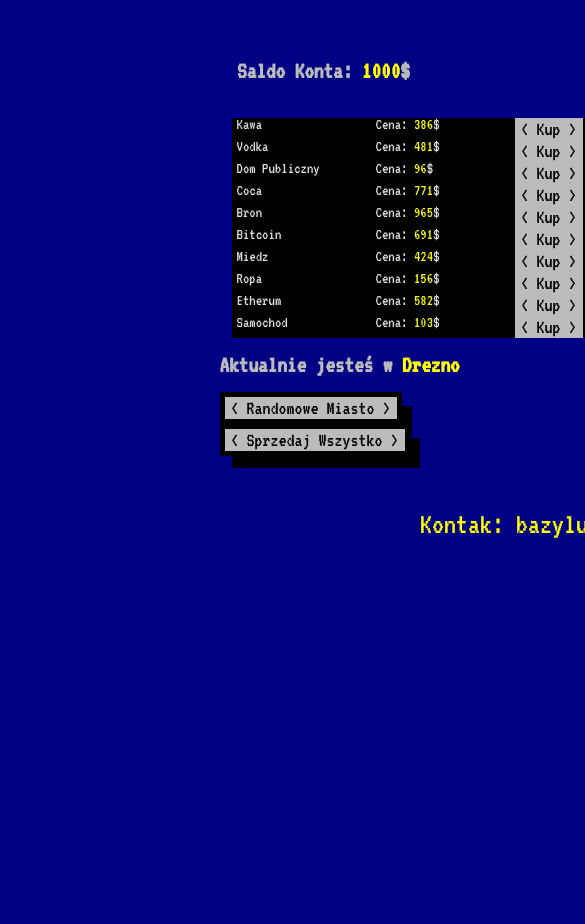
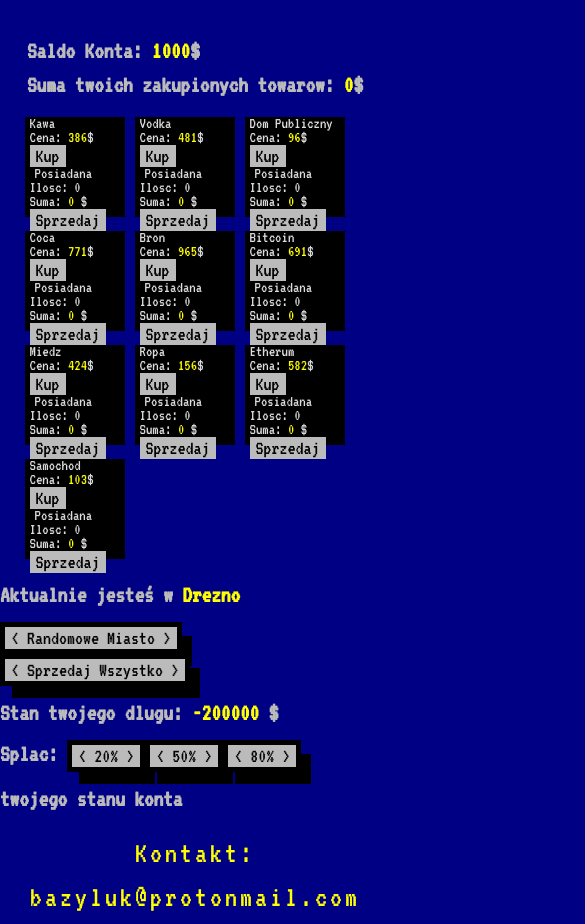
Before and after one commit to Lukasz-Bazyluk/DOSBox-game-Prywaciarz-, a React app: page / in a window 390 px wide. Shown: the top 924 px of the page, 585 px wide, since content can reach past the window. Before the commit the page ends 844 px from the top, so only its background shows below. Built offline with nearby package versions, Linux system fonts and the light colour scheme.

Commit message:
fix logic + add  rdw

```diff
--- a/src/Components/Items/Items.module.scss
+++ b/src/Components/Items/Items.module.scss
@@ -1,6 +1,6 @@
 .wrapper {
 
-  width: 737px;
+  width: 60vw;
   margin: 0 auto;
 
 }
@@ -14,6 +14,7 @@
   padding-left: 5px;
 
   >div {
+    // flex: auto;
     flex: 1;
   }
 
@@ -79,3 +80,28 @@
 .quntity {
   margin-left: 5px;
 }
+
+@media (max-width: 860px){
+  .wrapper{
+    width: 90vw;
+  }
+  .wrapper__container{
+    display: inline-block;
+    width: 100px;
+    height: 100px;
+  }
+
+  h2{
+
+  }
+  .btn:before, .btn:after{
+    content: "";
+  }
+
+  .btn {
+
+  }
+  .wrapper__container{
+    margin: 5px;
+  }
+}
--- a/src/Views/Root/App.js
+++ b/src/Views/Root/App.js
@@ -100,16 +100,13 @@ class App extends React.Component {
     const temp = this.state.items;
     temp.map((el) => {
       if (el.name === item) {
-        el.quantity = el.quantity + 1;
-      }
-
-      return el;
-    });
 
         if (this.state.AccountMoney - price > 0) {
+          el.quantity = el.quantity + 1;
           this.setState({
+
+            items: [...temp],
             AccountMoney: this.state.AccountMoney - price,
-        items: [...temp],
             SumAcctualItems: temp
               .map((r) => {
                 return r.price * r.quantity;
@@ -118,9 +115,16 @@ class App extends React.Component {
                 return a + b;
               }),
           });
-    } else {
+        }else {
           alert("Brakuje Ci pieniedzy :(, wez się do roboty :)!");
+
         }
+      }
+
+      return el;
+    });
+
+
   };
 
   sellItems = (price, name) => {
@@ -129,14 +133,6 @@ class App extends React.Component {
       if (el.name === name) {
         if (el.quantity !== 0) {
           el.quantity = el.quantity - 1;
-        } else {
-          alert("nie sprzedasz wiecej niz masz !!!");
-        }
-      }
-
-      return el;
-    });
-
           this.setState({
             items: [...temp],
 
@@ -152,7 +148,23 @@ class App extends React.Component {
                 return a + b;
               }),
           });
+        } else {
+          alert("nie sprzedasz wiecej niz masz !!!");
+          this.setState({
+            quantity: temp.quantity
+          })
+
+        }
+      }
+
+      return el;
+    });
+
+
+
   };
+
+
 
   changeCity = (e) => {
     const tempItems = this.state.items;
@@ -180,26 +192,23 @@ class App extends React.Component {
     ];
 
     if (
-      (Math.floor(Math.random() * 50) === 6 ||
-        Math.floor(Math.random() * 50) === 7) &&
+      (Math.floor(Math.random() * 30) === 6 ||
+        Math.floor(Math.random() * 30) === 7) &&
       this.state.AccountMoney >= 400
     ) {
       alert(randomEve.text + " minus -" + randomEve.val.toFixed(0) + "$");
       this.setState({
         AccountMoney: Number(
-          (this.state.AccountMoney - randomEve.val).toFixed(0),
+          (this.state.AccountMoney - randomEve.val).toFixed(0)
+        ),
 
-
-        ),
         SumAcctualItems: this.state.items
-
           .map((r) => {
             return r.price * r.quantity;
           })
           .reduce((a, b) => {
             return a + b;
           }),
-
       });
     } else {
       this.setState({
@@ -225,16 +234,14 @@ class App extends React.Component {
           el.quantity = el.quantity - el.quantity.length;
         }
       }
-      return el
-
+      return el;
     });
-    console.log(temp);
     this.setState({
       items: [...temp],
 
       AccountMoney: this.state.AccountMoney + this.state.SumAcctualItems,
 
-        SumAcctualItems:  0,
+      SumAcctualItems: 0,
       quantity: temp.map((el) => {
         return (el.quantity = 0);
       }),
@@ -271,7 +278,7 @@ class App extends React.Component {
     return (
       <div>
         <div className={styles.wrapper}>
-          <h1 className={styles.header__doss}>Biznes DOSBox Game !!!</h1>
+          <h1 className={styles.header__doss}>Biznes DOSBox Game Remake</h1>
           <div className={styles.wrapper__wrap}>
             <span>
               <h2>
@@ -300,7 +307,7 @@ class App extends React.Component {
           />
           <div className={styles.wrapper__buttons}>
             <span>
-              <h2>
+              <h2 className={styles.cities}>
                 {" "}
                 Aktualnie jesteś w{" "}
                 <span className={styles.colorTxt}>{this.state.myCity}</span>
@@ -358,15 +365,14 @@ class App extends React.Component {
 
               <h2>twojego stanu konta</h2>
             </div>
-
           </div>
           <footer className={styles.footer}>
             <div>
-              <p>Kontak: bazyluk@protonmail.com</p>
+              <p>Kontakt:</p>
+              <p> bazyluk@protonmail.com</p>
             </div>
           </footer>
         </div>
-
       </div>
     );
   }
--- a/src/Views/Root/App.module.scss
+++ b/src/Views/Root/App.module.scss
@@ -27,8 +27,8 @@ body {
 }
 
 .wrapper {
-  width: 1200px;
-  margin: 0 auto;
+  // width: 1200px;
+  // margin: 0 auto;
 }
 
 .header__doss {
@@ -52,6 +52,7 @@ body {
     display: flex;
     align-content: center;
     justify-content: space-evenly;
+
 }
 
 
@@ -160,7 +161,32 @@ body {
      margin: 0 auto;
      margin: 0 auto;
      color: yellow;
-     padding: 40px;
+     padding: 20px;
      font-size: 30px;
    }
 }
+
+.cities {
+  width: 290px;
+}
+@media (max-width: 860px){
+  .wrapper__buttons{
+    display: inline-block;
+
+  }
+  .wrapper__wrap{
+    margin: 0 auto;
+    display: table;
+  }
+
+  .footer{
+    margin: 5px;
+    letter-spacing: 3px;
+
+    p{
+      padding: 15px;
+    }
+  }
+
+
+}
```
Lines whose indentation alone changed are shown as unchanged.
